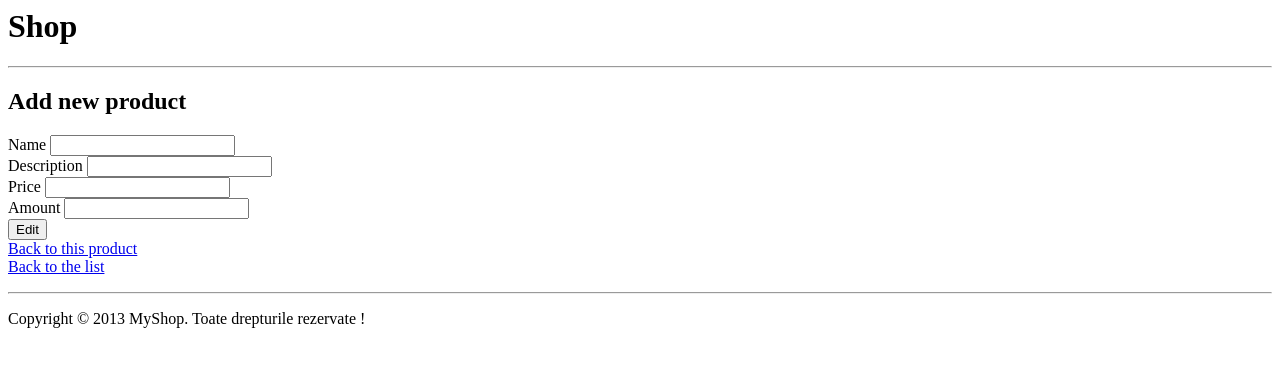
After one commit to Ale-s/Funeral, a PHP site: the page made by mvc/app/view/product_editProduct.tpl.php in a window 1280 px wide. The commit adds this page. Shown: the top 367 px of the page. Run offline with PHP 8.4, Linux system fonts and the light colour scheme; the template is opened without the code that fills it, so the values that code supplies are empty; some libraries are stand-ins or nearby versions.

Commit message:
FUN-18:Edit a product + Rename 2 files.

```diff
--- /dev/null
+++ b/mvc/app/view/product_editProduct.tpl.php
@@ -0,0 +1,37 @@
+<?php @include APP_PATH . 'view/snippets/header.tpl.php'; ?>
+
+    <h2>Add new product</h2>
+
+<?php if ($form_error) { ?>
+    <p><em>Nu ati reusit sa editati produsul dorit!</em></p>
+<?php } ?>
+
+    <form action="<?php echo APP_URL; ?>product/editProduct/<?php echo $product->id; ?>" method="post">
+        <label>Name
+            <input type="text" name="form[name]" value="<?php echo $product->name?>" />
+        </label>
+        <br />
+        <label>Description
+            <input type="text" name="form[description]" value="<?php echo $product->description?> " />
+        </label>
+        <br />
+        <label>Price
+            <input type="text" name="form[price]" value="<?php echo $product->price?>" />
+        </label>
+        <br />
+        <label>Amount
+            <input type="text" name="form[amount]" value="<?php echo $product->amount?>" />
+        </label>
+        <br />
+
+        <input type="submit" name="form[action]" value="Edit" />
+        <br />
+
+        <a href = "<?php echo APP_URL; ?>product/view/<?php echo $product->id; ?>">Back to this product</a><br />
+
+        <a href = "<?php echo APP_URL; ?>product/listbycategory/<?php echo $product->category_id; ?>">Back to the list</a>
+
+
+    </form>
+
+<?php @include APP_PATH . 'view/snippets/footer.tpl.php'; ?>
--- a/mvc/app/view/product_view.tpl.php
+++ b/mvc/app/view/product_view.tpl.php
@@ -13,6 +13,7 @@
 
 
     <a href = "<?php echo APP_URL; ?>product/deleteProduct/<?php echo $product->id?>">Delete this product</a><br />
+    <a href = "<?php echo APP_URL; ?>product/editProduct/<?php echo $product->id?>">Edit this product</a><br />
 
     <a href = "<?php echo APP_URL; ?>product/listbycategory/<?php echo $product->category_id?>">Back</a><br />
     <a href = "<?php echo APP_URL; ?>category/list">Go to categories page</a>
```
Also changed, not shown: mvc/app/controller/product.php (+20 -3 lines), mvc/app/model/product.php (+9 -0 lines), mvc/app/view/product_addProduct.tpl.php (renamed from mvc/app/view/product_add.tpl.php), mvc/app/view/product_deleteProduct.tpl.php (renamed from mvc/app/view/product_delete.tpl.php).
